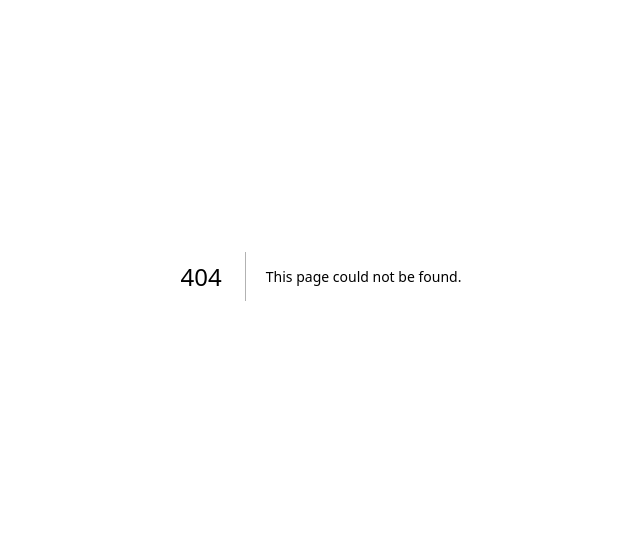
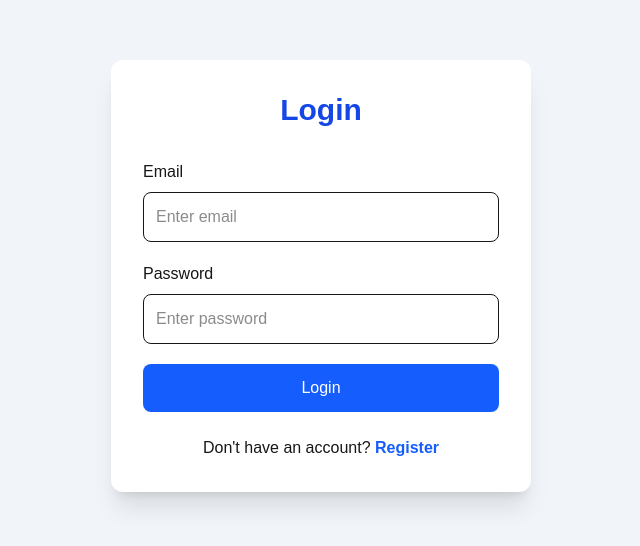
Before and after one commit to Lyruro/cpen208-student-management-system, a Next.js app in the folder frontend/: page /login in a window 1280 px wide. Before the commit this address had no page. Shown: the part 124-670 px from the top of the page, without its empty margins (319-959 px from the left). Built offline with nearby package versions, Linux system fonts and the light colour scheme.

Commit message:
Build landing, login and register pages

```diff
--- /dev/null
+++ b/frontend/app/login/page.tsx
@@ -0,0 +1,56 @@
+import Link from "next/link";
+
+export default function LoginPage() {
+  return (
+    <main className="min-h-screen flex items-center justify-center bg-slate-100">
+      <div className="bg-white shadow-xl rounded-xl p-8 w-[420px]">
+
+        <h1 className="text-3xl font-bold text-center text-blue-700">
+          Login
+        </h1>
+
+        <form className="space-y-5 mt-8">
+
+          <div>
+            <label className="font-medium">Email</label>
+
+            <input
+              type="email"
+              className="border rounded-lg w-full p-3 mt-2"
+              placeholder="Enter email"
+            />
+          </div>
+
+          <div>
+            <label className="font-medium">Password</label>
+
+            <input
+              type="password"
+              className="border rounded-lg w-full p-3 mt-2"
+              placeholder="Enter password"
+            />
+          </div>
+
+          <Link
+            href="/dashboard"
+            className="block w-full bg-blue-600 text-white text-center py-3 rounded-lg hover:bg-blue-700"
+          >
+            Login
+          </Link>
+
+        </form>
+
+        <p className="mt-6 text-center">
+          Don't have an account?{" "}
+          <Link
+            href="/register"
+            className="text-blue-600 font-semibold"
+          >
+            Register
+          </Link>
+        </p>
+
+      </div>
+    </main>
+  );
+}
--- a/frontend/app/page.tsx
+++ b/frontend/app/page.tsx
@@ -1,103 +1,37 @@
-import Image from "next/image";
+import Link from "next/link";
 
 export default function Home() {
   return (
-    <div className="grid grid-rows-[20px_1fr_20px] items-center justify-items-center min-h-screen p-8 pb-20 gap-16 sm:p-20 font-[family-name:var(--font-geist-sans)]">
-      <main className="flex flex-col gap-[32px] row-start-2 items-center sm:items-start">
-        <Image
-          className="dark:invert"
-          src="/next.svg"
-          alt="Next.js logo"
-          width={180}
-          height={38}
-          priority
-        />
-        <ol className="list-inside list-decimal text-sm/6 text-center sm:text-left font-[family-name:var(--font-geist-mono)]">
-          <li className="mb-2 tracking-[-.01em]">
-            Get started by editing{" "}
-            <code className="bg-black/[.05] dark:bg-white/[.06] px-1 py-0.5 rounded font-[family-name:var(--font-geist-mono)] font-semibold">
-              app/page.tsx
-            </code>
-            .
-          </li>
-          <li className="tracking-[-.01em]">
-            Save and see your changes instantly.
-          </li>
-        </ol>
+    <main className="min-h-screen flex items-center justify-center bg-slate-100">
+      <div className="bg-white shadow-xl rounded-xl p-10 text-center w-[500px]">
 
-        <div className="flex gap-4 items-center flex-col sm:flex-row">
-          <a
-            className="rounded-full border border-solid border-transparent transition-colors flex items-center justify-center bg-foreground text-background gap-2 hover:bg-[#383838] dark:hover:bg-[#ccc] font-medium text-sm sm:text-base h-10 sm:h-12 px-4 sm:px-5 sm:w-auto"
-            href="https://vercel.com/new?utm_source=create-next-app&utm_medium=appdir-template-tw&utm_campaign=create-next-app"
-            target="_blank"
-            rel="noopener noreferrer"
+        <h1 className="text-4xl font-bold text-blue-700">
+          Student Management System
+        </h1>
+
+        <p className="mt-4 text-gray-600">
+          CPEN 208 Database Project
+        </p>
+
+        <div className="mt-10 flex justify-center gap-4">
+
+          <Link
+            href="/login"
+            className="bg-blue-600 text-white px-6 py-3 rounded-lg hover:bg-blue-700 transition"
           >
-            <Image
-              className="dark:invert"
-              src="/vercel.svg"
-              alt="Vercel logomark"
-              width={20}
-              height={20}
-            />
-            Deploy now
-          </a>
-          <a
-            className="rounded-full border border-solid border-black/[.08] dark:border-white/[.145] transition-colors flex items-center justify-center hover:bg-[#f2f2f2] dark:hover:bg-[#1a1a1a] hover:border-transparent font-medium text-sm sm:text-base h-10 sm:h-12 px-4 sm:px-5 w-full sm:w-auto md:w-[158px]"
-            href="https://nextjs.org/docs?utm_source=create-next-app&utm_medium=appdir-template-tw&utm_campaign=create-next-app"
-            target="_blank"
-            rel="noopener noreferrer"
+            Login
+          </Link>
+
+          <Link
+            href="/register"
+            className="bg-green-600 text-white px-6 py-3 rounded-lg hover:bg-green-700 transition"
           >
-            Read our docs
-          </a>
+            Register
+          </Link>
+
         </div>
-      </main>
-      <footer className="row-start-3 flex gap-[24px] flex-wrap items-center justify-center">
-        <a
-          className="flex items-center gap-2 hover:underline hover:underline-offset-4"
-          href="https://nextjs.org/learn?utm_source=create-next-app&utm_medium=appdir-template-tw&utm_campaign=create-next-app"
-          target="_blank"
-          rel="noopener noreferrer"
-        >
-          <Image
-            aria-hidden
-            src="/file.svg"
-            alt="File icon"
-            width={16}
-            height={16}
-          />
-          Learn
-        </a>
-        <a
-          className="flex items-center gap-2 hover:underline hover:underline-offset-4"
-          href="https://vercel.com/templates?framework=next.js&utm_source=create-next-app&utm_medium=appdir-template-tw&utm_campaign=create-next-app"
-          target="_blank"
-          rel="noopener noreferrer"
-        >
-          <Image
-            aria-hidden
-            src="/window.svg"
-            alt="Window icon"
-            width={16}
-            height={16}
-          />
-          Examples
-        </a>
-        <a
-          className="flex items-center gap-2 hover:underline hover:underline-offset-4"
-          href="https://nextjs.org?utm_source=create-next-app&utm_medium=appdir-template-tw&utm_campaign=create-next-app"
-          target="_blank"
-          rel="noopener noreferrer"
-        >
-          <Image
-            aria-hidden
-            src="/globe.svg"
-            alt="Globe icon"
-            width={16}
-            height={16}
-          />
-          Go to nextjs.org →
-        </a>
-      </footer>
-    </div>
+
+      </div>
+    </main>
   );
 }
--- /dev/null
+++ b/frontend/app/register/page.tsx
@@ -0,0 +1,59 @@
+import Link from "next/link";
+
+export default function RegisterPage() {
+  return (
+    <main className="min-h-screen flex items-center justify-center bg-slate-100">
+      <div className="bg-white shadow-xl rounded-xl p-8 w-[450px]">
+
+        <h1 className="text-3xl font-bold text-center text-green-700">
+          Register
+        </h1>
+
+        <form className="space-y-4 mt-8">
+
+          <input
+            className="border rounded-lg w-full p-3"
+            placeholder="Full Name"
+          />
+
+          <input
+            className="border rounded-lg w-full p-3"
+            placeholder="Email"
+            type="email"
+          />
+
+          <input
+            className="border rounded-lg w-full p-3"
+            placeholder="Password"
+            type="password"
+          />
+
+          <input
+            className="border rounded-lg w-full p-3"
+            placeholder="Confirm Password"
+            type="password"
+          />
+
+          <button
+            type="button"
+            className="w-full bg-green-600 text-white py-3 rounded-lg hover:bg-green-700"
+          >
+            Register
+          </button>
+
+        </form>
+
+        <p className="text-center mt-6">
+          Already have an account?{" "}
+          <Link
+            href="/login"
+            className="text-green-700 font-semibold"
+          >
+            Login
+          </Link>
+        </p>
+
+      </div>
+    </main>
+  );
+}
--- /dev/null
+++ b/frontend/lib/prisma.ts
@@ -0,0 +1,12 @@
+import { PrismaClient } from "@prisma/client";
+
+const globalForPrisma = globalThis as {
+  prisma?: PrismaClient;
+};
+
+export const prisma =
+  globalForPrisma.prisma ?? new PrismaClient();
+
+if (process.env.NODE_ENV !== "production") {
+  globalForPrisma.prisma = prisma;
+}
```
